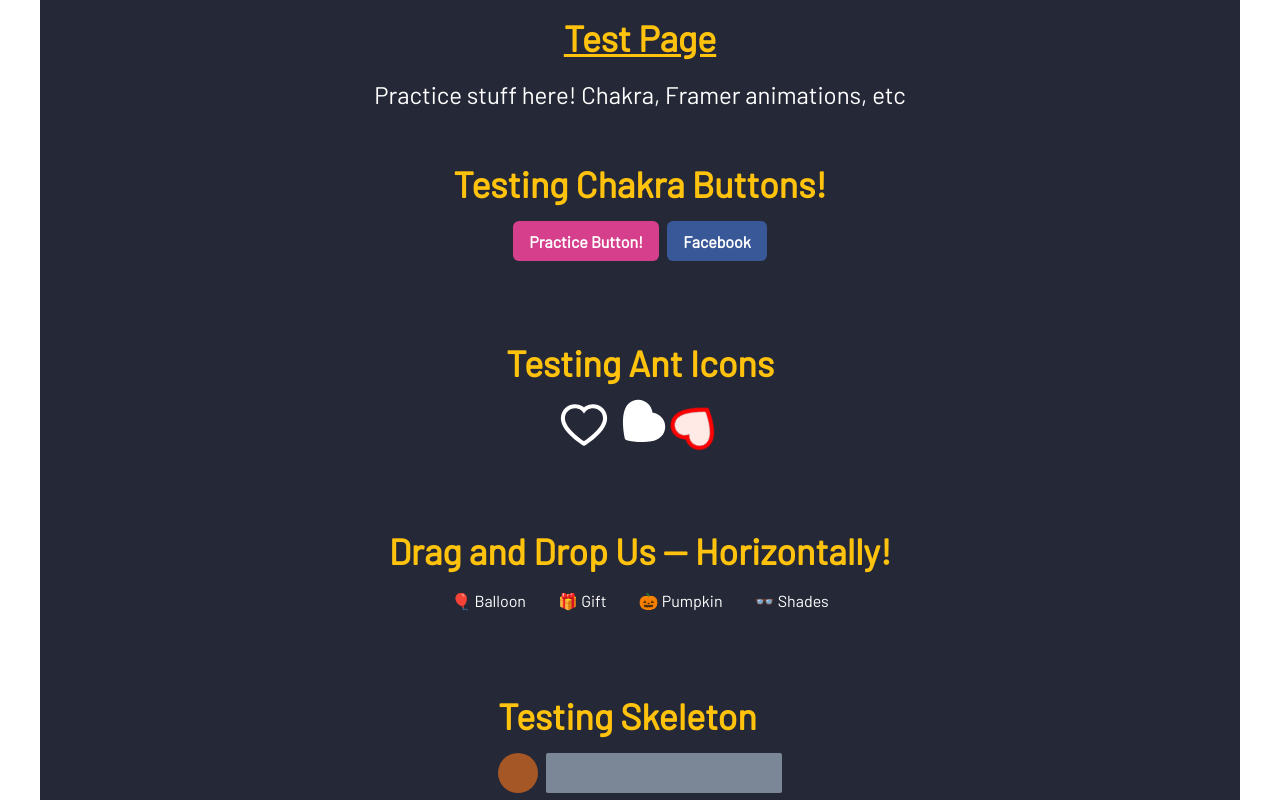
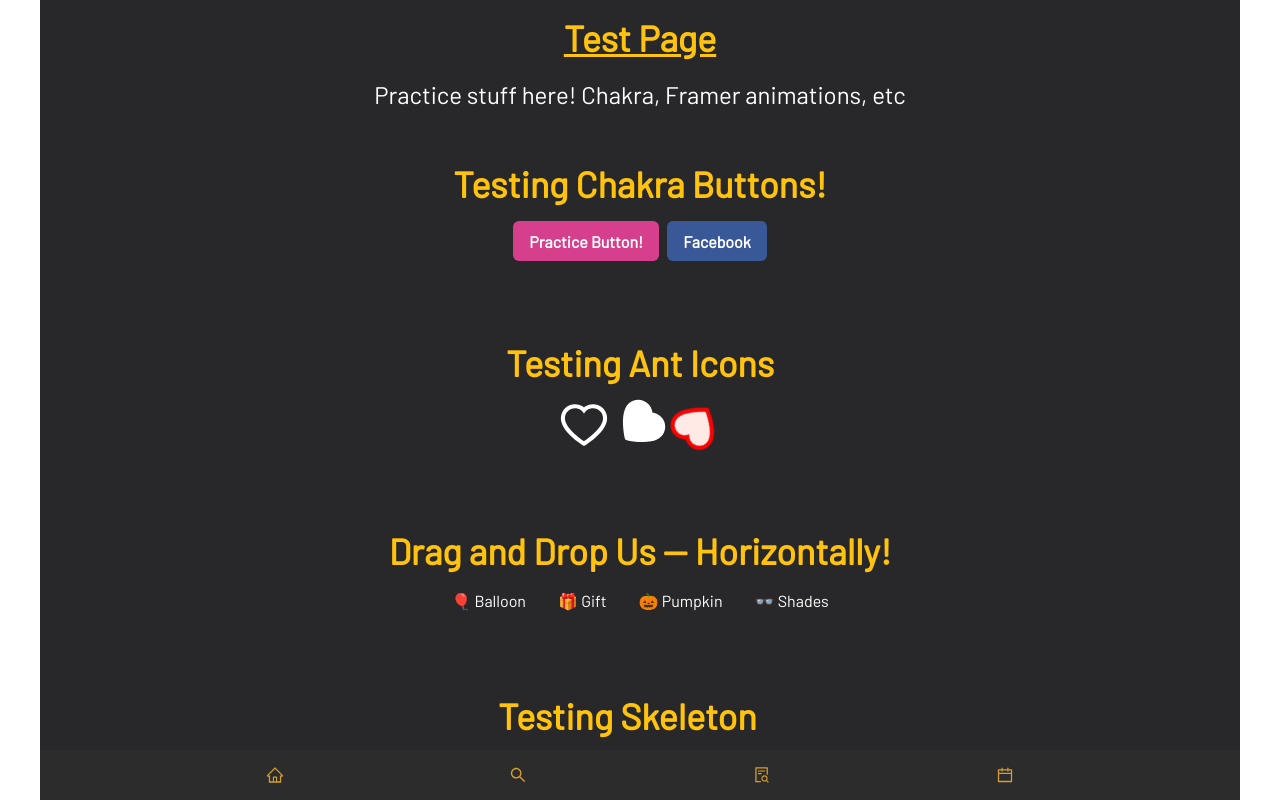
Before and after one commit to Kephass/recipe-library, a React (Create React App) app: page /test in a window 1280 px wide. Shown: the top 800 px of the page. Built offline with nearby package versions, Linux system fonts and the light colour scheme.

Commit message:
Nav animation on hover/tap

```diff
--- a/src/App.js
+++ b/src/App.js
@@ -5,7 +5,7 @@ import { ErrorPage, Landing, Recipe, Recipes, Search, Test } from './Pages';
 
 function App() {
 	return (
-    <Box maxW='1200px' bg='#252836' mx='auto'>
+		<Box maxW='1200px' bg='#28282B' h='100%' mx='auto'>
 			<Router>
 				<Routes>
 					<Route path='/' element={<Landing />} />
--- a/src/Components/Layout/Navigation.js
+++ b/src/Components/Layout/Navigation.js
@@ -1,5 +1,5 @@
 import React from 'react';
-import { Link } from 'react-router-dom';
+import { NavLink } from 'react-router-dom';
 import { Flex } from '@chakra-ui/react';
 import {
 	HomeOutlined,
@@ -7,22 +7,65 @@ import {
 	FileSearchOutlined,
 	CalendarOutlined,
 } from '@ant-design/icons';
+import { motion } from 'framer-motion';
 
 function Navigation() {
 	return (
-		<Flex h='50px' alignItems='center' justifyContent='space-evenly'>
-			<Link to='/'>
-				<HomeOutlined />
-			</Link>
-			<Link to='/search'>
-				<SearchOutlined />
-			</Link>
-			<Link to='/recipes'>
-				<FileSearchOutlined />
-			</Link>
-			<Link to='/test'>
-				<CalendarOutlined />
-			</Link>
+		<Flex
+			sx={{
+				position: '-webkit-sticky',
+				/* Safari */ position: 'sticky',
+				bottom: '0',
+			}}
+			bg='#2c2c2c'
+			h='50px'
+			alignItems='center'
+			justifyContent='space-evenly'
+		>
+			<motion.div
+				whileHover={{
+					scale: 1.3,
+					transition: { duration: 0.3 },
+				}}
+				whileTap={{ scale: 0.9 }}
+			>
+				<NavLink to='/'>
+					<HomeOutlined />
+				</NavLink>
+			</motion.div>
+			<motion.div
+				whileHover={{
+					scale: 1.3,
+					transition: { duration: 0.3 },
+				}}
+				whileTap={{ scale: 0.9 }}
+			>
+				<NavLink to='/search'>
+					<SearchOutlined />
+				</NavLink>
+			</motion.div>
+			<motion.div
+				whileHover={{
+					scale: 1.3,
+					transition: { duration: 0.3 },
+				}}
+				whileTap={{ scale: 0.9 }}
+			>
+				<NavLink to='/recipes'>
+					<FileSearchOutlined />
+				</NavLink>
+			</motion.div>
+			<motion.div
+				whileHover={{
+					scale: 1.3,
+					transition: { duration: 0.3 },
+				}}
+				whileTap={{ scale: 0.9 }}
+			>
+				<NavLink to='/test'>
+					<CalendarOutlined />
+				</NavLink>
+			</motion.div>
 		</Flex>
 	);
 }
--- a/src/theme.js
+++ b/src/theme.js
@@ -20,6 +20,8 @@ const theme = extendTheme({
 		testYellow: '#ffc20d', // Active tabs, clock / star / flame icons, recommended meal font
 		primary: '#212121', // Background
 		secondary: '#272727', // Recipe cards, Ingredient Cards
+		navInactive: '#828282',
+		navActive: 'yellow.500',
 	},
 });
 
```
Lines whose indentation alone changed are shown as unchanged.
